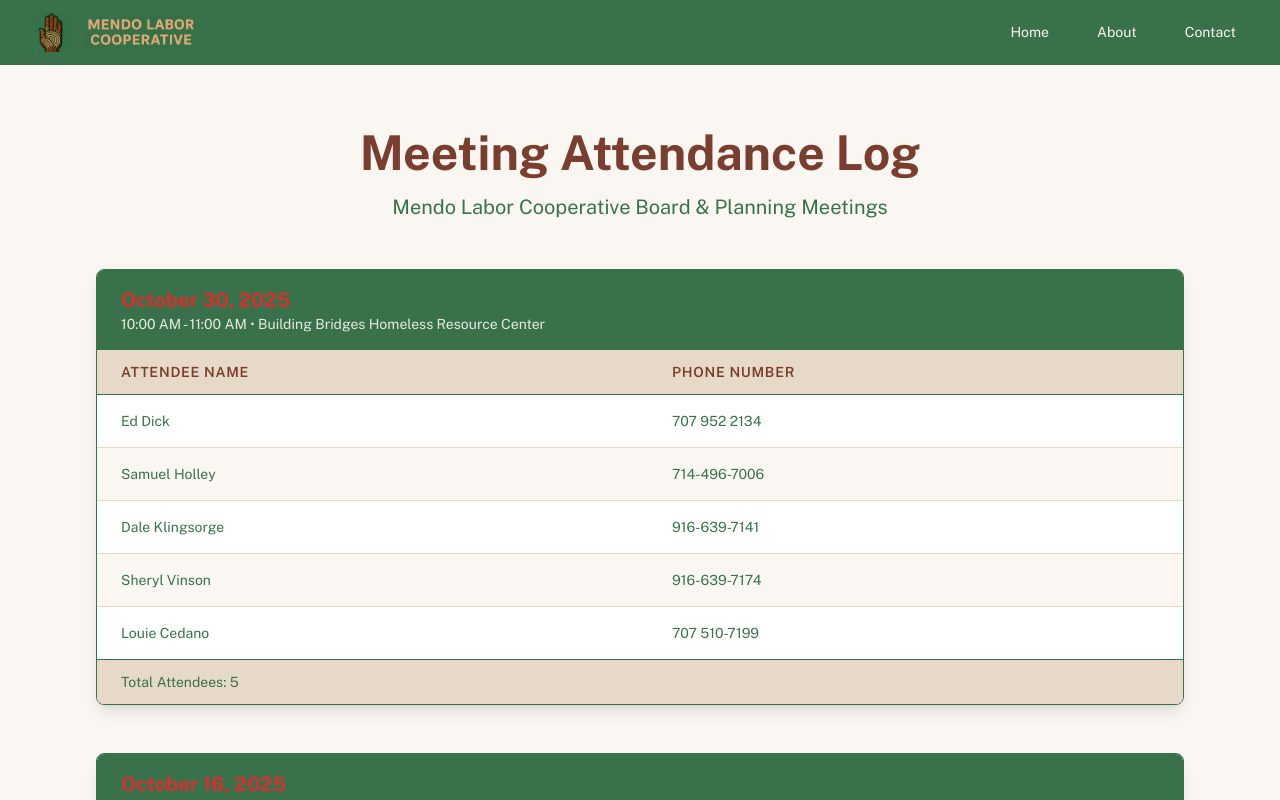
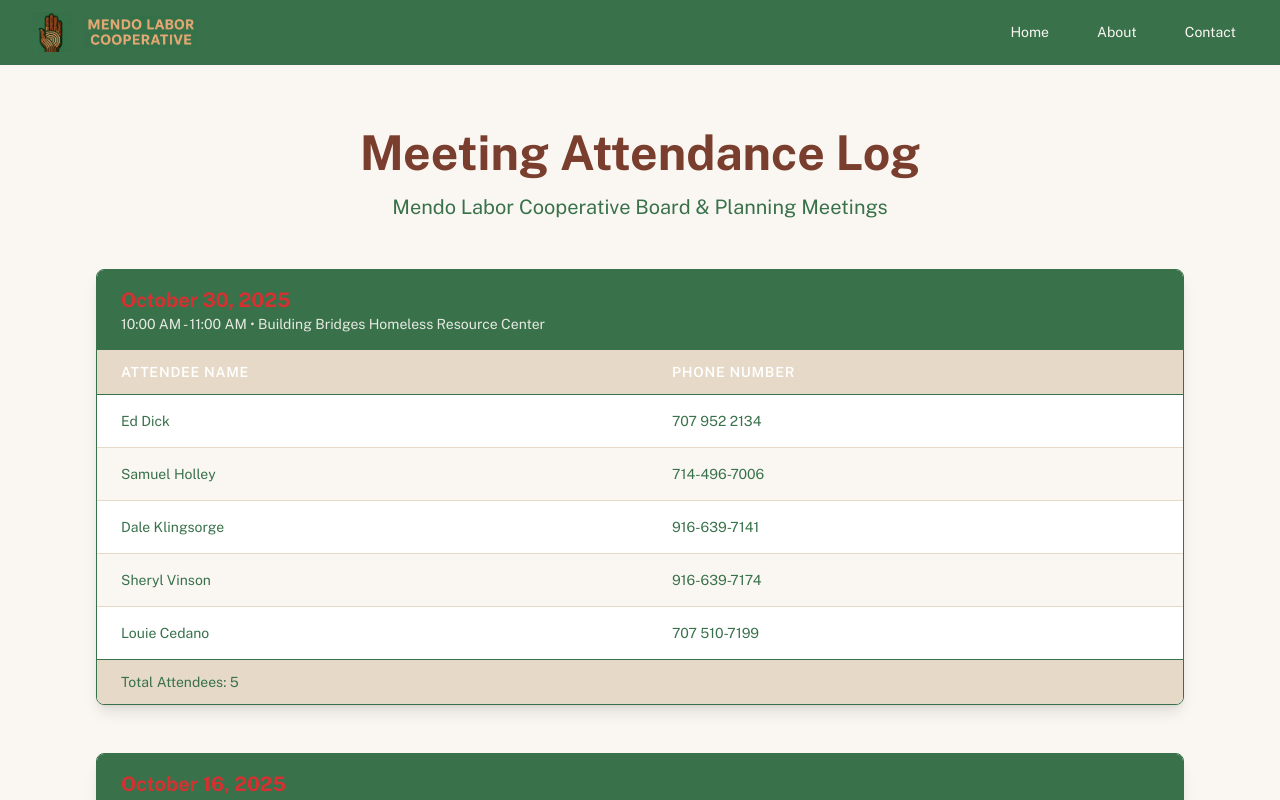
Before and after one commit to samuelmholley1/mendolaborcoop.ukiahumc.org, a Next.js app: page /meeting-log in a window 1280 px wide. Shown: the top 800 px of the page. Built offline with nearby package versions, Linux system fonts and the light colour scheme.

Commit message:
Fix table header contrast by changing red text to white on sand background

```diff
--- a/pages/meeting-log.tsx
+++ b/pages/meeting-log.tsx
@@ -71,10 +71,10 @@ const MeetingLogPage: React.FC = () => {
                   <table className="w-full">
                     <thead>
                       <tr className="bg-sand border-b border-moss">
-                        <th className="px-6 py-3 text-left text-sm font-headline font-semibold text-redwood uppercase tracking-wider">
+                        <th className="px-6 py-3 text-left text-sm font-headline font-semibold text-white uppercase tracking-wider">
                           Attendee Name
                         </th>
-                        <th className="px-6 py-3 text-left text-sm font-headline font-semibold text-redwood uppercase tracking-wider">
+                        <th className="px-6 py-3 text-left text-sm font-headline font-semibold text-white uppercase tracking-wider">
                           Phone Number
                         </th>
                       </tr>
```
